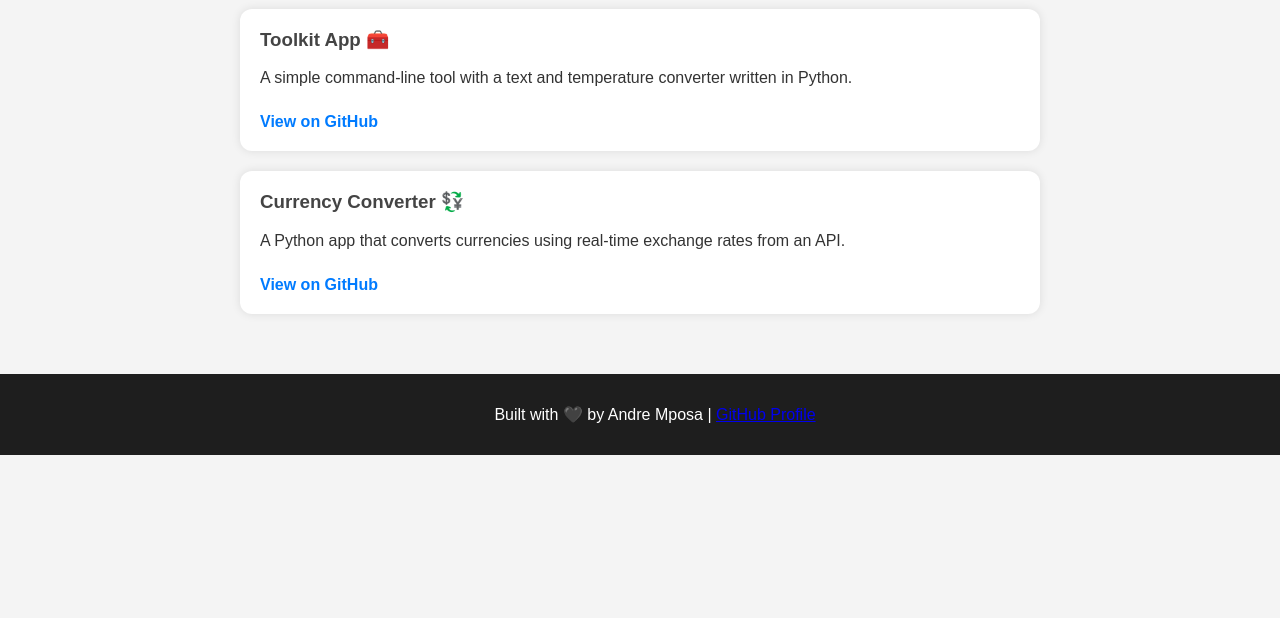
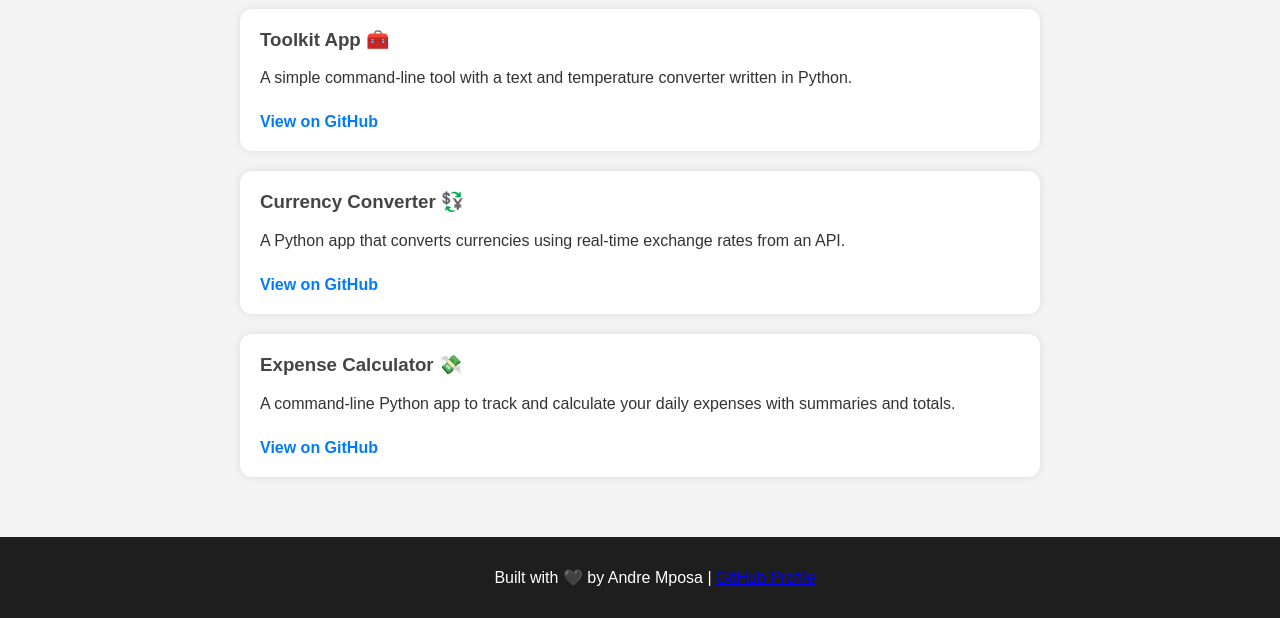
Before and after one commit to AndreMposa/portfolio-site, a plain HTML site: page index.html in a window 1280 px wide. Shown: the part 248-866 px from the top of the page. Before the commit the page ends 800 px from the top, so only its background shows below. Drawn offline with Linux system fonts and the light colour scheme.

Commit message:
Updated portfolio with recent projects including Expense Calculator

```diff
--- a/index.html
+++ b/index.html
@@ -28,6 +28,12 @@
         <a href="https://github.com/AndreMposa/currency-converter" target="_blank">View on GitHub</a>
       </div>
 
+      <div class="project-card">
+        <h3>Expense Calculator 💸</h3>
+        <p>A command-line Python app to track and calculate your daily expenses with summaries and totals.</p>
+        <a href="https://github.com/AndreMposa/expense-calculator" target="_blank">View on GitHub</a>
+      </div>
+
     </section>
   </main>
 
```
